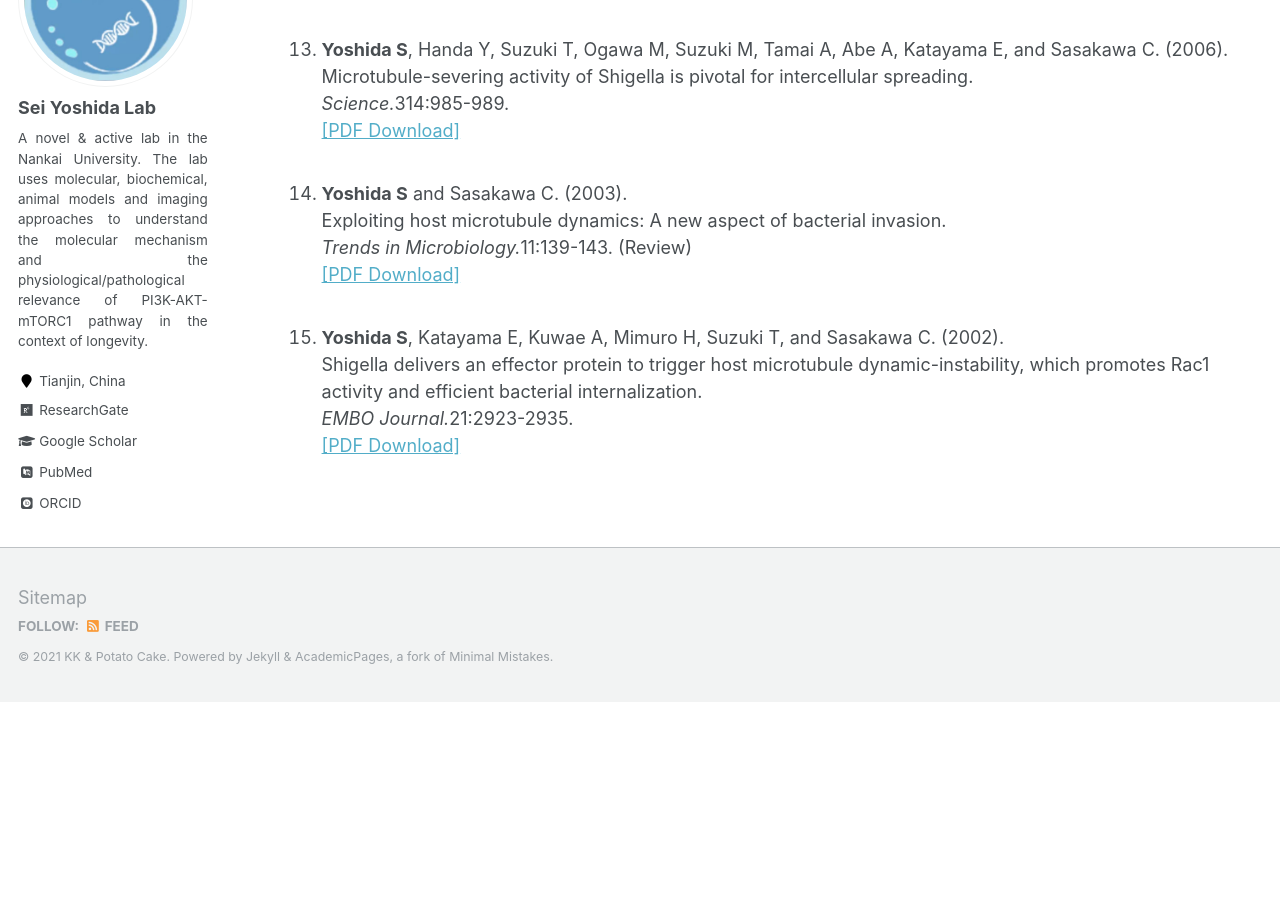
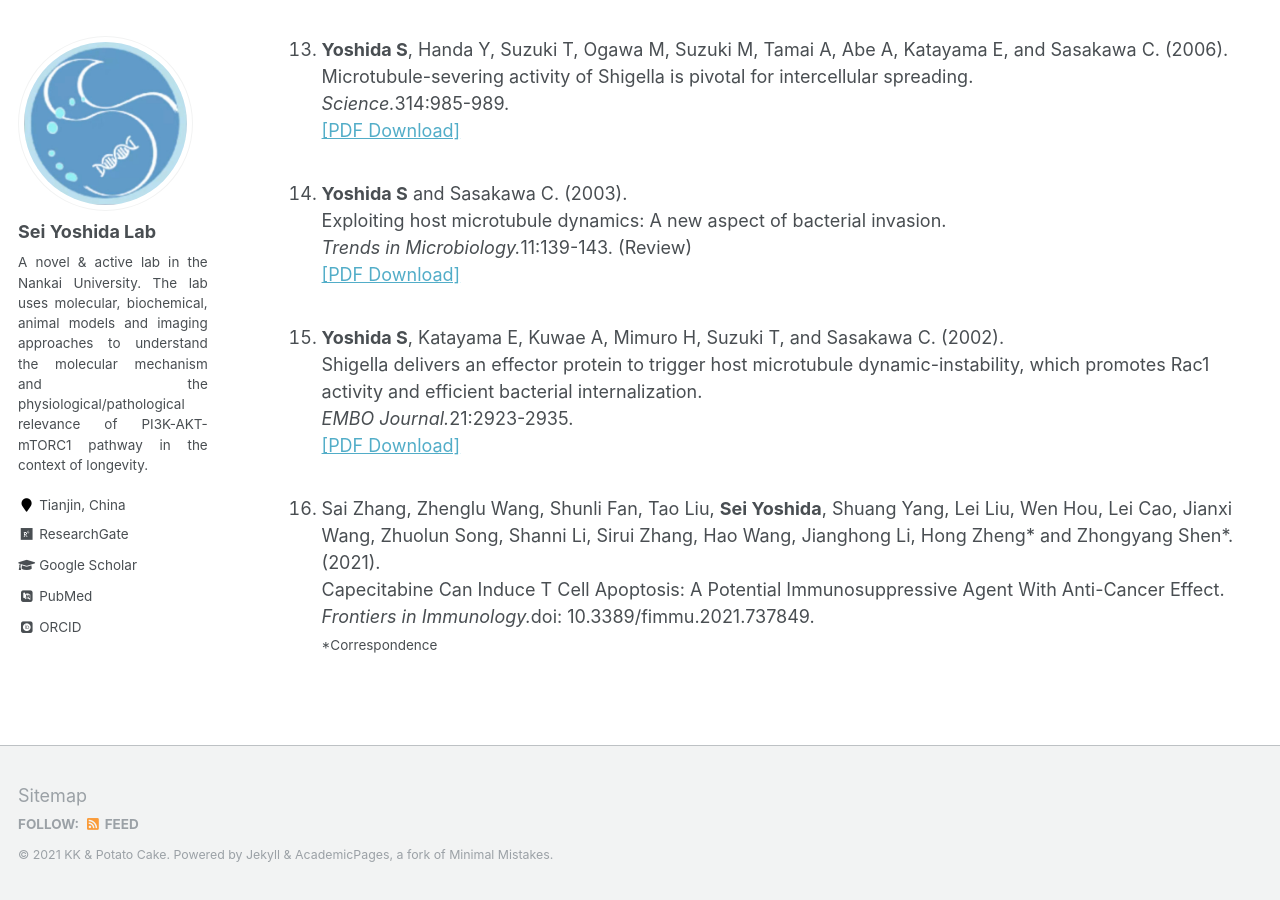
Before and after one commit to seiyoshida-lab/seiyoshida-lab.github.io, a Jekyll site: the page built from _pages/publications.md, in a window 1280 px wide and 900 px high, scrolled down 2045 px. Built offline with Jekyll 4.4.1, drawn with Linux system fonts in a browser that asks for light colours; some web fonts are replaced; before the commit the page ends 2747 px from its top, so only the background shows below that.

Commit message:
Update publications.md

```diff
--- a/_pages/publications.md
+++ b/_pages/publications.md
@@ -87,4 +87,8 @@ Shigella delivers an effector protein to trigger host microtubule dynamic-instab
  <i>EMBO Journal.</i>21:2923-2935.<br>
  <a href="../files/2002 EMBO.pdf">[PDF Download]</a><br><br></li>
 
+  <li> Sai Zhang, Zhenglu Wang, Shunli Fan, Tao Liu, <B>Sei Yoshida</B>, Shuang Yang, Lei Liu, Wen Hou, Lei Cao, Jianxi Wang, Zhuolun Song, Shanni Li, Sirui Zhang, Hao Wang, Jianghong Li, Hong Zheng* and Zhongyang Shen*. (2021). <br>
+Capecitabine Can Induce T Cell Apoptosis: A Potential Immunosuppressive Agent With Anti-Cancer Effect.<br>
+ <i>Frontiers in Immunology.</i>doi: 10.3389/fimmu.2021.737849.<br>
+  <small> *Correspondence</small><br><br></li>
 </ul>
```
